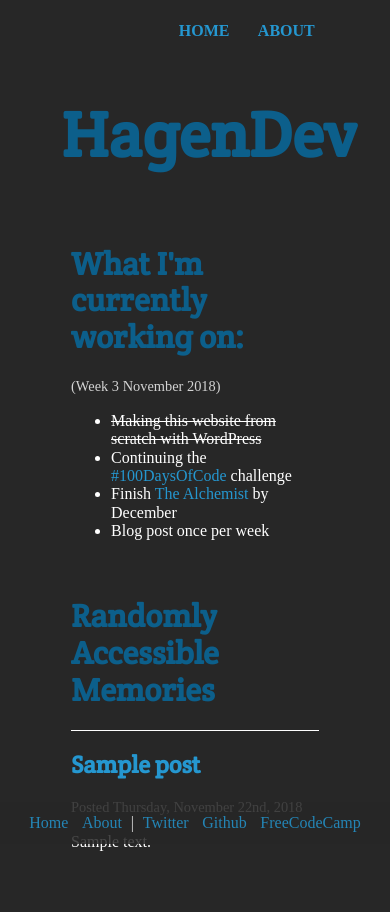
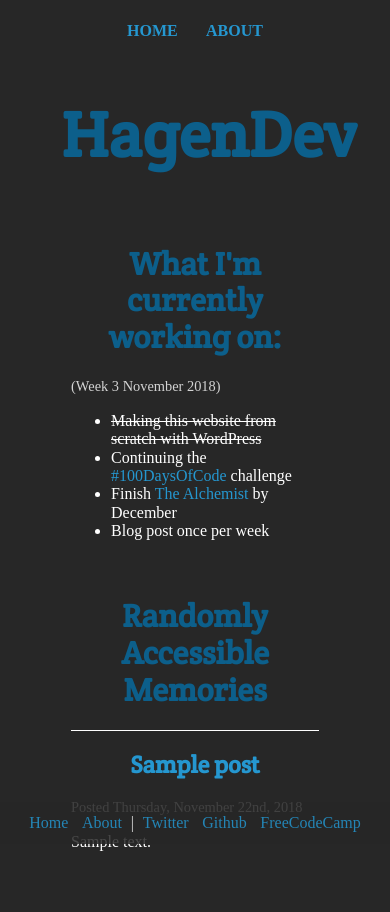
Before and after one commit to aechagen/hagendev3, a WordPress theme: template index.php in a window 390 px wide. Run offline with PHP 8.4 and a stand-in for WordPress, Linux system fonts and the light colour scheme; the site name, menu and one post (Sample post) are stand-ins, and other content is empty; some libraries are stand-ins or nearby versions; some web fonts are replaced.

Commit message:
Ch-ch-changes
- Just some media query stuff that I missed
- Didn't mention before, but I redid CSS with variables, because it's awesome

```diff
--- a/style.css
+++ b/style.css
@@ -190,4 +190,16 @@ article.blog {
   .working-on h2 {
     text-align: center;
   }
+
+  h1,h2,h3,h4 {
+    text-align: center;
+  }
+
+  .blog-post-date {
+    text-align: center;
+  }
+
+  nav ul {
+    justify-content: center;
+  }
 }
```
